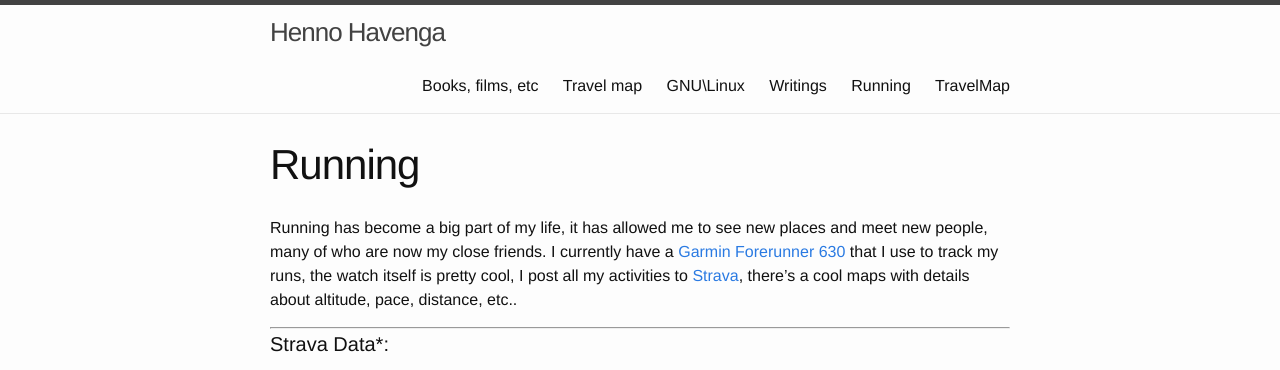
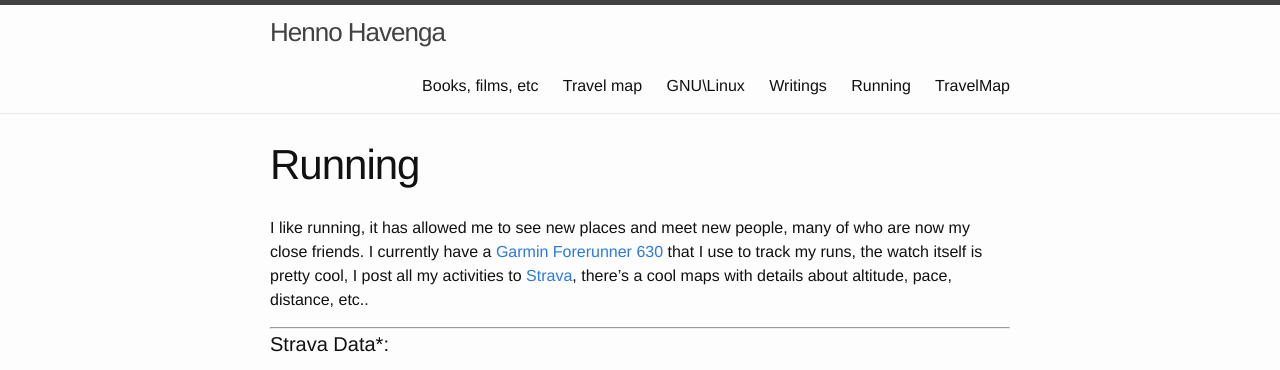
Before and after one commit to h-havenga/jekyll, a Jekyll site: the page built from running.md, in a window 1280 px wide, cut to the strip 0-370 px from the top of the page. Built offline with Jekyll 4.4.1, drawn with Linux system fonts in a browser that asks for light colours.

Commit message:
first commit

```diff
--- a/running.md
+++ b/running.md
@@ -4,7 +4,7 @@ title: Running
 permalink: /Running/
 ---
 
-Running has become a big part of my life, it has allowed me to see new
+I like running, it has allowed me to see new
 places and meet new people, many of who are now my close friends.  I
 currently have a [Garmin Forerunner
 630](https://buy.garmin.com/en-US/US/p/516105/pn/010-03717-00) that I use
```
